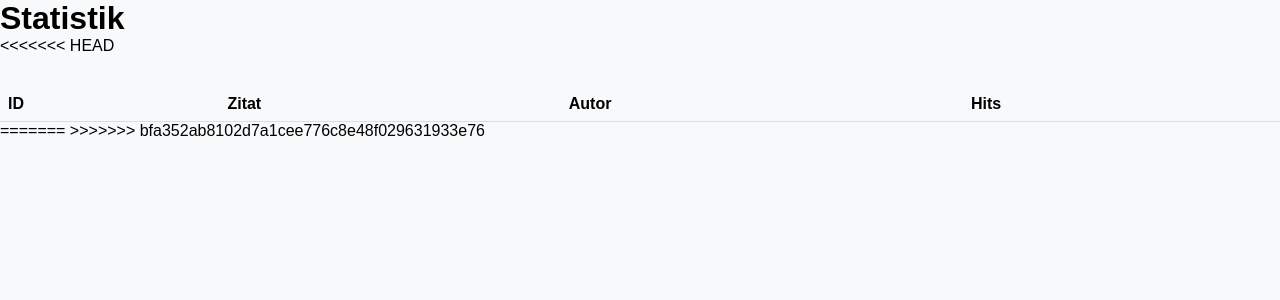
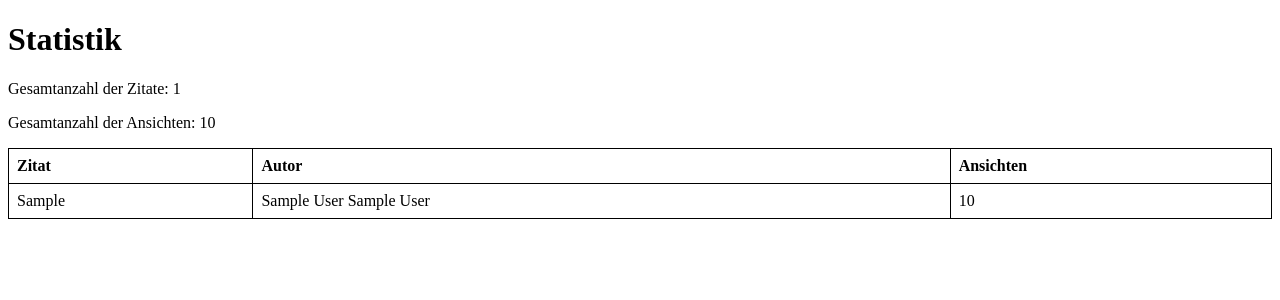
Before and after one commit to aheeb/Fehr_Informatikprojekt, a PHP site: page /stats.html in a window 1280 px wide. Shown: the top 300 px of the page. Run offline with PHP 8.4, Linux system fonts and the light colour scheme; tables that the repository leaves empty or names only in its code hold one stand-in row (values such as "Sample post"); lists and menus that the app fills with data are empty.

Commit message:
stats funktioniert

```diff
--- a/stats.html
+++ b/stats.html
@@ -2,22 +2,49 @@
 <html>
 <head>
     <meta charset="UTF-8">
-    <link rel="stylesheet" href="style.css">
-    <title>Statistik</title>
+    <title>Zitatstatistik</title>
+    <script src="https://code.jquery.com/jquery-3.6.0.min.js"></script>
+    <style>
+        table {
+            width: 100%;
+            border-collapse: collapse;
+        }
+        th, td {
+            border: 1px solid black;
+            padding: 8px;
+            text-align: left;
+        }
+    </style>
+    <script>
+        $(document).ready(function() {
+            $.getJSON('stats.php', function(data) {
+                var totalViews = 0;
+                $.each(data, function(key, value) {
+                    $("#quote-table").append("<tr><td>" + value.quote +
+                                            "</td><td>" + value.author_vorname + " " + value.author_nachname +
+                                            "</td><td>" + value.views +
+                                            "</td></tr>");
+                    totalViews += parseInt(value.views);
+                });
+                $('#total-quotes').html(data.length);
+                $('#total-views').html(totalViews);
+            });
+        });
+    </script>
 </head>
 <body>
     <h1>Statistik</h1>
+    <p>Gesamtanzahl der Zitate: <span id="total-quotes"></span></p>
+    <p>Gesamtanzahl der Ansichten: <span id="total-views"></span></p>
     <table>
-        <tr>
-            <th>ID</th>
-            <th>Zitat</th>
-            <th>Autor</th>
-            <th>Hits</th>
-        </tr>
-<<<<<<< HEAD
-</table>
+        <thead>
+            <tr>
+                <th>Zitat</th>
+                <th>Autor</th>
+                <th>Ansichten</th>
+            </tr>
+        </thead>
+        <tbody id="quote-table"></tbody>
+    </table>
 </body>
 </html>
-=======
-
->>>>>>> bfa352ab8102d7a1cee776c8e48f029631933e76
```
Also changed, not shown: stats.php (+12 -23 lines).
